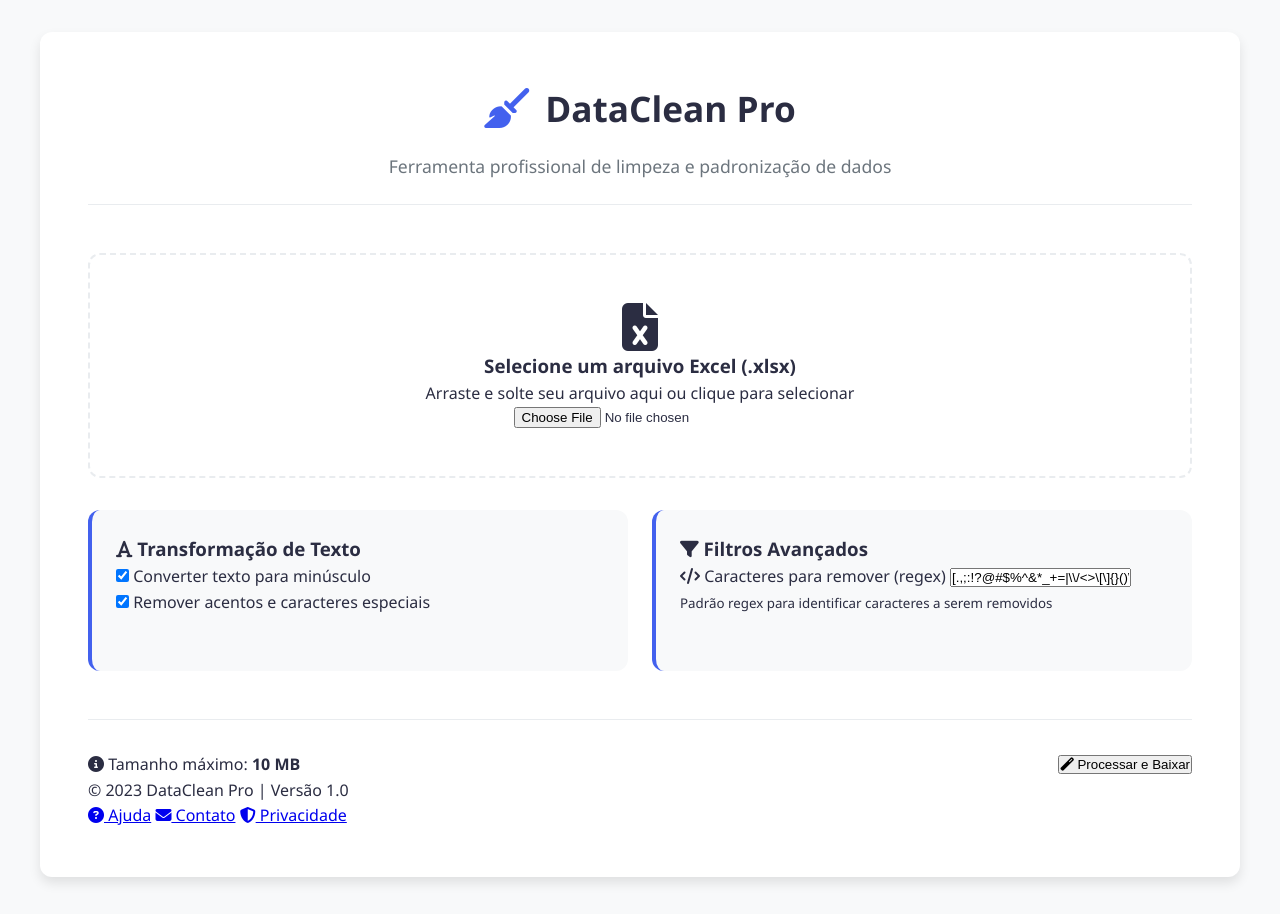
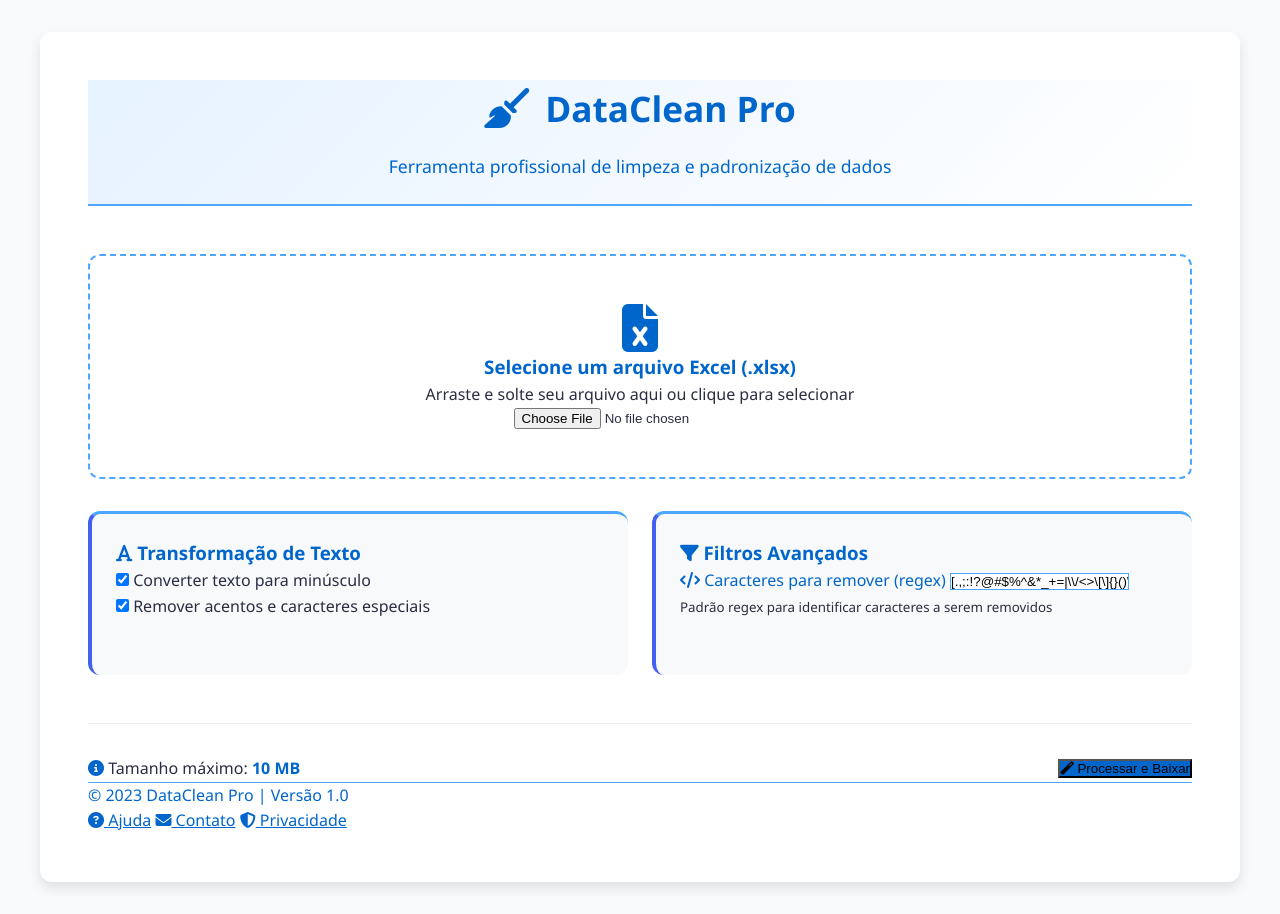
Before and after one commit to Douglasprojetospro/limpador-web, a Flask app: page / in a window 1280 px wide. Before the commit the page ends 883 px from the top, so only its background shows below. Run offline with Flask 3, Linux system fonts and the light colour scheme.

Commit message:
Update index.html

```diff
--- a/templates/index.html
+++ b/templates/index.html
@@ -5,24 +5,32 @@
   <meta name="viewport" content="width=device-width, initial-scale=1.0">
   <title>DataClean Pro | Ferramenta Profissional de Limpeza de Dados</title>
   <link rel="stylesheet" href="https://cdnjs.cloudflare.com/ajax/libs/font-awesome/6.4.0/css/all.min.css">
+  <style>
+    /* Adicionei estas cores CSS para o azul claro */
+    :root {
+      --azul-claro: #e6f2ff;
+      --azul-medio: #4da6ff;
+      --azul-escuro: #0066cc;
+    }
+  </style>
   <link rel="stylesheet" href="{{ url_for('static', filename='style.css') }}">
 </head>
 <body>
   <div class="container">
-    <header class="header">
+    <header class="header" style="background: linear-gradient(135deg, var(--azul-claro) 0%, white 100%); border-bottom: 2px solid var(--azul-medio);">
       <div class="logo">
-        <i class="fas fa-broom"></i>
-        <h1>DataClean Pro</h1>
+        <i class="fas fa-broom" style="color: var(--azul-escuro);"></i>
+        <h1 style="color: var(--azul-escuro);">DataClean Pro</h1>
       </div>
-      <p class="subtitle">Ferramenta profissional de limpeza e padronização de dados</p>
+      <p class="subtitle" style="color: var(--azul-escuro);">Ferramenta profissional de limpeza e padronização de dados</p>
     </header>
 
     <main class="main-content">
       <form id="form-processamento" method="POST" enctype="multipart/form-data" class="upload-form">
         <div class="form-group">
-          <label for="file-upload" class="upload-area" id="upload-area">
-            <i class="fas fa-file-excel fa-3x"></i>
-            <h3>Selecione um arquivo Excel (.xlsx)</h3>
+          <label for="file-upload" class="upload-area" id="upload-area" style="border: 2px dashed var(--azul-medio);">
+            <i class="fas fa-file-excel fa-3x" style="color: var(--azul-escuro);"></i>
+            <h3 style="color: var(--azul-escuro);">Selecione um arquivo Excel (.xlsx)</h3>
             <p id="file-instructions">Arraste e solte seu arquivo aqui ou clique para selecionar</p>
             <span id="file-name" class="file-name-display"></span>
             <input type="file" id="file-upload" name="file" accept=".xlsx,.xls" required>
@@ -30,8 +38,8 @@
         </div>
 
         <div class="options-grid">
-          <div class="option-card">
-            <h3><i class="fas fa-font"></i> Transformação de Texto</h3>
+          <div class="option-card" style="border-top: 3px solid var(--azul-medio);">
+            <h3 style="color: var(--azul-escuro);"><i class="fas fa-font" style="color: var(--azul-escuro);"></i> Transformação de Texto</h3>
 
             <div class="option-item">
               <input type="checkbox" id="minusculo" name="minusculo" checked>
@@ -44,38 +52,39 @@
             </div>
           </div>
 
-          <div class="option-card">
-            <h3><i class="fas fa-filter"></i> Filtros Avançados</h3>
+          <div class="option-card" style="border-top: 3px solid var(--azul-medio);">
+            <h3 style="color: var(--azul-escuro);"><i class="fas fa-filter" style="color: var(--azul-escuro);"></i> Filtros Avançados</h3>
 
             <div class="form-group">
-              <label for="caracteres">
-                <i class="fas fa-code"></i> Caracteres para remover (regex)
+              <label for="caracteres" style="color: var(--azul-escuro);">
+                <i class="fas fa-code" style="color: var(--azul-escuro);"></i> Caracteres para remover (regex)
               </label>
               <input type="text" id="caracteres" name="caracteres"
                      value="[.,;:!?@#$%^&*_+=|\\/<>\[\]{}()\"\'`~]"
-                     placeholder="Insira a expressão regular">
+                     placeholder="Insira a expressão regular"
+                     style="border: 1px solid var(--azul-medio);">
               <small class="hint">Padrão regex para identificar caracteres a serem removidos</small>
             </div>
           </div>
         </div>
 
-        <div class="file-stats" id="file-stats">
+        <div class="file-stats" id="file-stats" style="background-color: var(--azul-claro);">
           <div class="stat-item">
-            <i class="fas fa-file"></i>
-            <span>Tamanho: <strong id="file-size">-</strong></span>
+            <i class="fas fa-file" style="color: var(--azul-escuro);"></i>
+            <span>Tamanho: <strong id="file-size" style="color: var(--azul-escuro);">-</strong></span>
           </div>
           <div class="stat-item">
-            <i class="fas fa-table"></i>
-            <span>Linhas estimadas: <strong id="row-count">-</strong></span>
+            <i class="fas fa-table" style="color: var(--azul-escuro);"></i>
+            <span>Linhas estimadas: <strong id="row-count" style="color: var(--azul-escuro);">-</strong></span>
           </div>
         </div>
 
         <div class="form-footer">
           <div class="file-info">
-            <i class="fas fa-info-circle"></i>
-            <span>Tamanho máximo: <strong>{{ max_size_mb }} MB</strong></span>
+            <i class="fas fa-info-circle" style="color: var(--azul-escuro);"></i>
+            <span>Tamanho máximo: <strong style="color: var(--azul-escuro);">{{ max_size_mb }} MB</strong></span>
           </div>
-          <button type="submit" class="submit-btn">
+          <button type="submit" class="submit-btn" style="background-color: var(--azul-escuro);">
             <i class="fas fa-magic"></i> Processar e Baixar
           </button>
         </div>
@@ -83,24 +92,24 @@
 
       <div id="progresso-container" class="progress-container">
         <div class="progress-header">
-          <h3><i class="fas fa-sync-alt fa-spin"></i> Processando seu arquivo</h3>
-          <span id="progresso-texto">0%</span>
+          <h3 style="color: var(--azul-escuro);"><i class="fas fa-sync-alt fa-spin" style="color: var(--azul-escuro);"></i> Processando seu arquivo</h3>
+          <span id="progresso-texto" style="color: var(--azul-escuro);">0%</span>
         </div>
         <div class="progress-bar">
-          <div id="progresso-barra" class="progress-fill"></div>
+          <div id="progresso-barra" class="progress-fill" style="background-color: var(--azul-medio);"></div>
         </div>
         <div class="progress-details">
-          <p id="status-message">Preparando para iniciar o processamento...</p>
+          <p id="status-message" style="color: var(--azul-escuro);">Preparando para iniciar o processamento...</p>
         </div>
       </div>
     </main>
 
-    <footer class="footer">
-      <p>© 2023 DataClean Pro | Versão 1.0</p>
+    <footer class="footer" style="border-top: 1px solid var(--azul-medio);">
+      <p style="color: var(--azul-escuro);">© 2023 DataClean Pro | Versão 1.0</p>
       <div class="footer-links">
-        <a href="#"><i class="fas fa-question-circle"></i> Ajuda</a>
-        <a href="#"><i class="fas fa-envelope"></i> Contato</a>
-        <a href="#"><i class="fas fa-shield-alt"></i> Privacidade</a>
+        <a href="#" style="color: var(--azul-escuro);"><i class="fas fa-question-circle" style="color: var(--azul-escuro);"></i> Ajuda</a>
+        <a href="#" style="color: var(--azul-escuro);"><i class="fas fa-envelope" style="color: var(--azul-escuro);"></i> Contato</a>
+        <a href="#" style="color: var(--azul-escuro);"><i class="fas fa-shield-alt" style="color: var(--azul-escuro);"></i> Privacidade</a>
       </div>
     </footer>
   </div>
@@ -128,15 +137,21 @@
       uploadArea.addEventListener('dragover', (e) => {
         e.preventDefault();
         uploadArea.classList.add('dragover');
+        uploadArea.style.borderColor = 'var(--azul-escuro)';
+        uploadArea.style.backgroundColor = 'var(--azul-claro)';
       });
 
       uploadArea.addEventListener('dragleave', () => {
         uploadArea.classList.remove('dragover');
+        uploadArea.style.borderColor = 'var(--azul-medio)';
+        uploadArea.style.backgroundColor = '';
       });
 
       uploadArea.addEventListener('drop', (e) => {
         e.preventDefault();
         uploadArea.classList.remove('dragover');
+        uploadArea.style.borderColor = 'var(--azul-medio)';
+        uploadArea.style.backgroundColor = '';
         if (e.dataTransfer.files.length) {
           fileUpload.files = e.dataTransfer.files;
           handleFileSelection();
```
